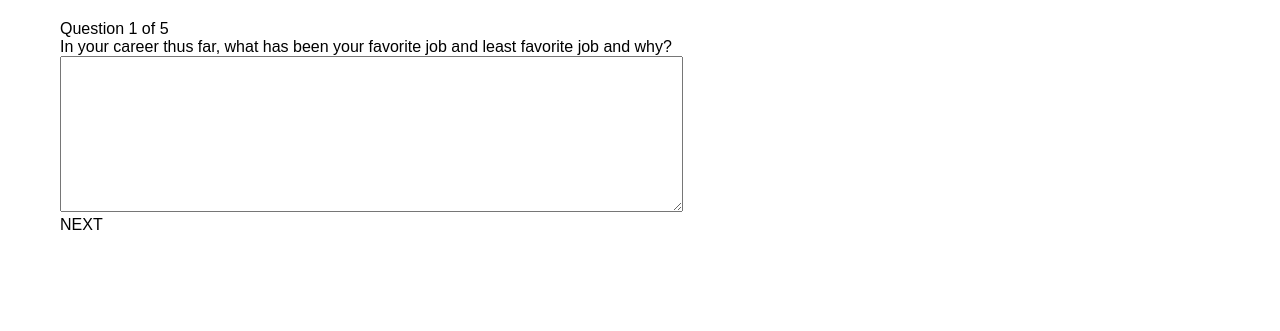
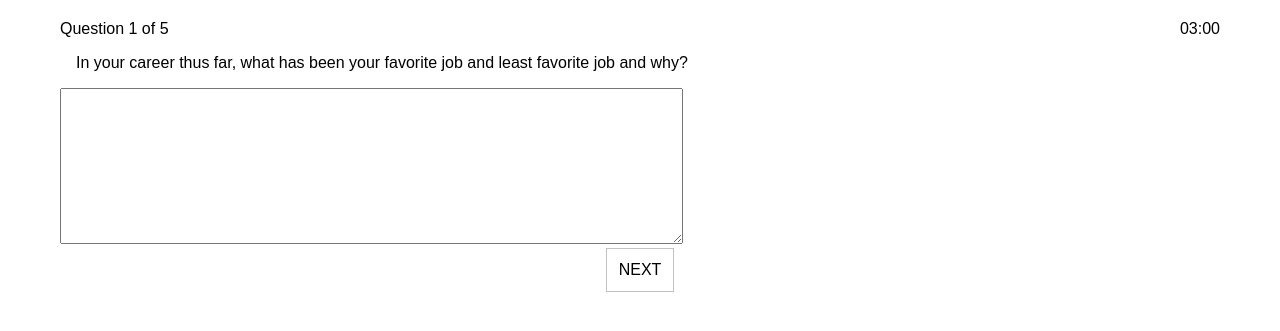
Before and after one commit to dgriff03/form_test, a Flask app: page /exam/1 in a window 1280 px wide. Shown: the top 331 px of the page. Run offline with Flask 2, Linux system fonts and the light colour scheme.

Commit message:
Question functionality complete, todo - timer and post

```diff
--- a/static/styles/question.css
+++ b/static/styles/question.css
@@ -1,5 +1,6 @@
 .header {
-
+    display: flex;
+    justify-content: space-between;
 }
 
 .question-count {
@@ -11,10 +12,16 @@
 }
 
 .question-title {
-
+    margin: 16px;
 }
 
+.next-button-container {
+    display: flex;
+    justify-content: center;
+}
 
 .next-button {
-
+    cursor: pointer;
+    border: 1px solid rgba(0,0,0,0.24);
+    padding: 12px;
 }
--- a/templates/layout.html
+++ b/templates/layout.html
@@ -1,6 +1,7 @@
 <!DOCTYPE html>
 <html lang="en">
   <head>
+  <title>Form Tester</title>
     <link rel="stylesheet" href="{{ url_for('static', filename='styles/main.css') }}" />
     {% block head %}{% endblock %}
   </head>
--- a/templates/question.html
+++ b/templates/question.html
@@ -11,23 +11,32 @@
 
 {% block body %}
 
+<div id="exam-form">
   <div class="header">
     <div class="question-count">
       Question <span id="current-question-count">1</span> of {{num_questions}}
     </div>
-  <div class="counter" id="time-remaining"></div>
+    <div class="counter" id="time-remaining">03:00</div>
   </div>
 
   <div class="question-title" id="question-title">{{question_list[0]}}</div>
   <textarea id="question_answer" rows="10" cols="75" class="answer-textarea"></textarea>
 
-<div class="next-button" id="next-button">NEXT</div>
+  <div class="next-button-container">
+  <div class="next-button" id="next-button" onclick="next()">NEXT</div>
+  </div>
+</div>
+<div id="complete" style="display: none;">
+  <h1>Congrats on completing the form</h1>
+  <p>Please close the window at this time.</p>
+</div>
 
 <script>
   $( document ).ready(() => {
-    const candidate_id = {{candidate_id}};
+    candidate_id = {{candidate_id}};
     // TODO(Daniel): Pass list in a better way that doesn't require special char.
-    const question_list = '{{ "; ".join(question_list) }}'.split(';');
+    question_list = '{{ "; ".join(question_list) }}'.split(';');
+    start_timer();
   });
 </script>
 {% endblock %}
```
Also changed, not shown: static/js/questions.js (+39 -0 lines). Lines whose indentation alone changed are shown as unchanged.
